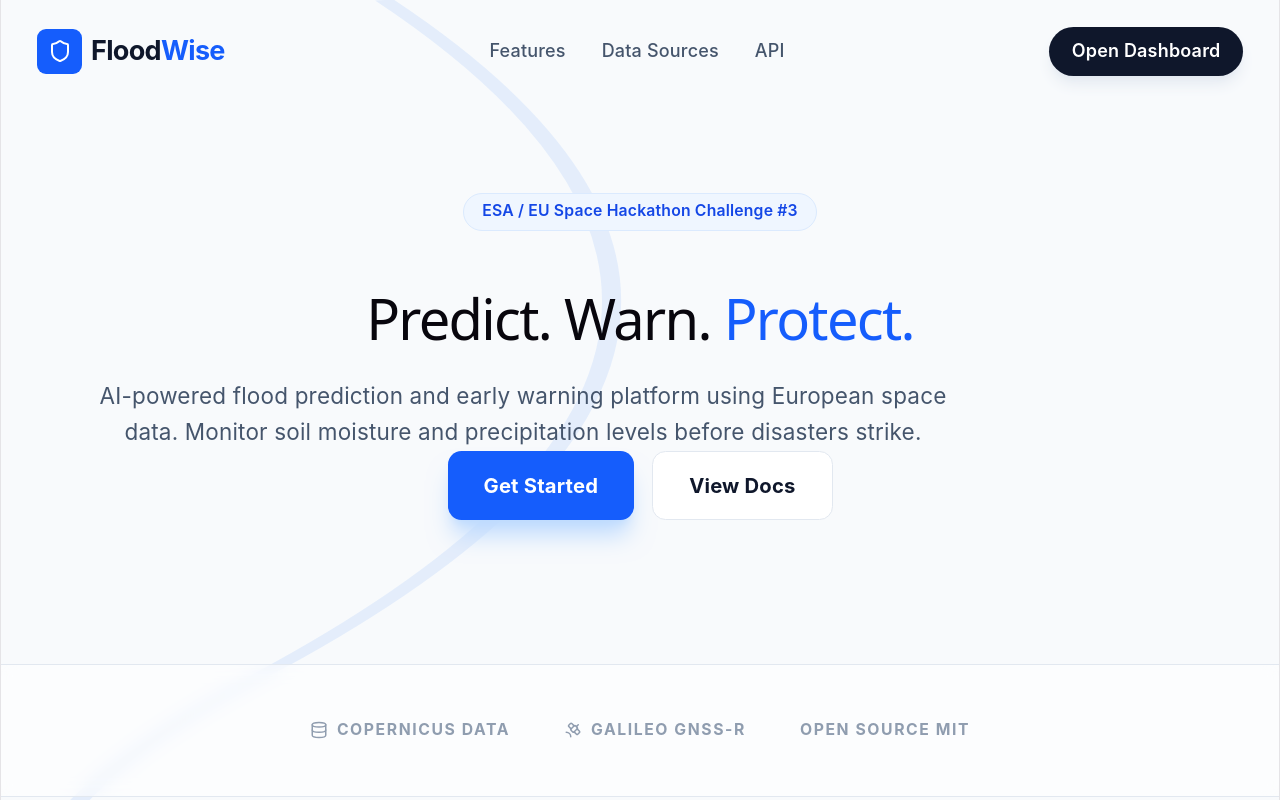
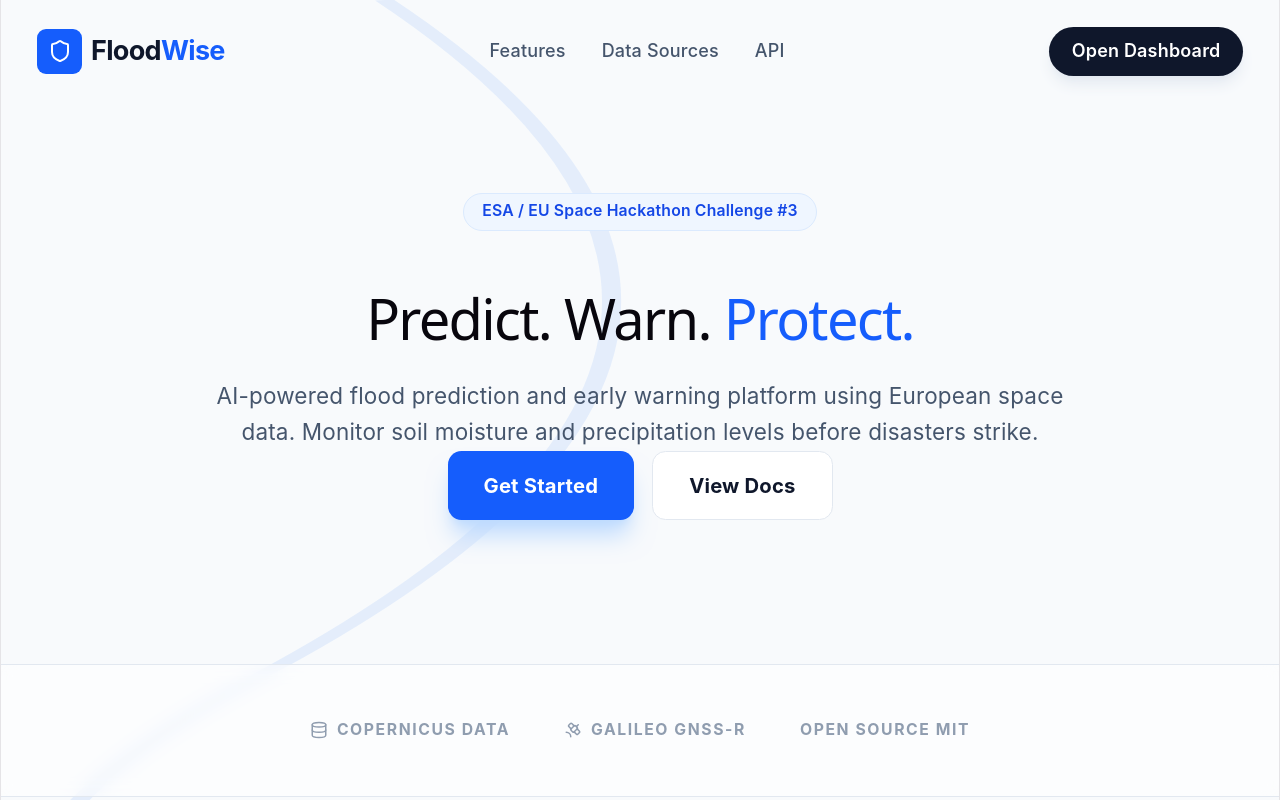
Before and after one commit to rosuae/FloodWise, a React (Vite) app in the folder my-react-app/: page / in a window 1280 px wide. Shown: the top 800 px of the page. Built offline with nearby package versions, Linux system fonts and the light colour scheme.

Commit message:
fixed center

```diff
--- a/my-react-app/components/Landing.tsx
+++ b/my-react-app/components/Landing.tsx
@@ -44,10 +44,12 @@ const FloodWiseLanding = () => {
         <h1 className="text-5xl md:text-7xl font-extrabold tracking-tight mb-8">
           Predict. Warn. <span className="text-blue-600">Protect.</span>
         </h1>
-        <p className="text-xl text-slate-600 leading-relaxed max-w-3xl mx-auto mb-10">
+        <div className='flex justify-center'>
+            <p className="text-xl text-slate-600 leading-relaxed max-w-3xl mx-auto mb-10">
           AI-powered flood prediction and early warning platform using European space data.
           Monitor soil moisture and precipitation levels before disasters strike.
         </p>
+        </div>
         <div className="flex flex-col sm:flex-row gap-4 justify-center">
           <button className="px-8 py-4 bg-blue-600 text-white rounded-xl font-bold text-lg hover:bg-blue-700 transition shadow-xl shadow-blue-200">
             Get Started
```
